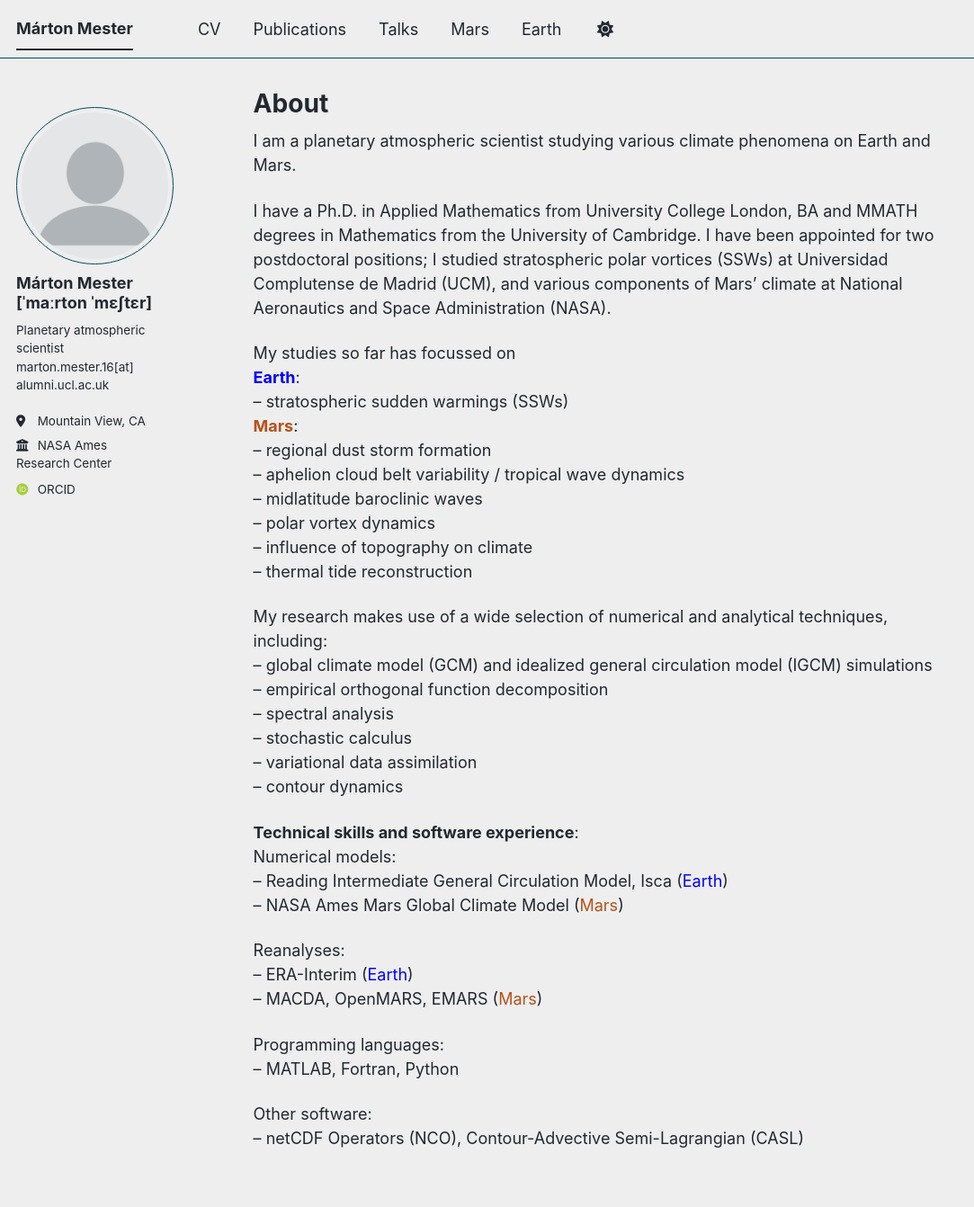
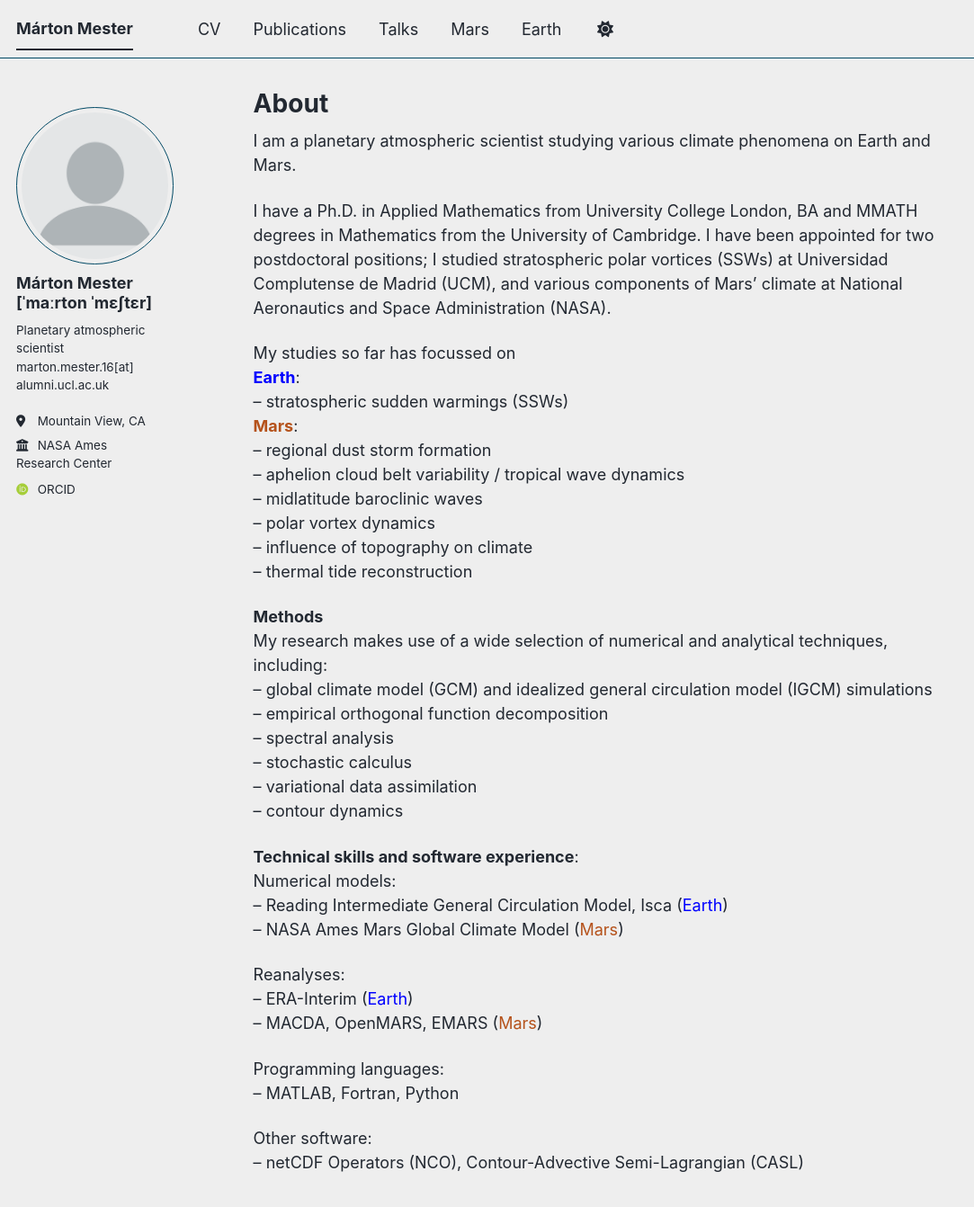
Before and after one commit to thengc6369/thengc6369.github.io, a Jekyll site: the page built from _pages/about.md, in a window 1280 px wide and 1356 px high. Shown: the top 1342 px of the window at 90% size, without its empty margins (0-1083 px from the left). Built offline with Jekyll 4.4.1, drawn with Linux system fonts in a browser that asks for light colours; some web fonts are replaced; a script bundle is joined from its source files by our own code; library files that are not in the unit come from our copies.

Commit message:
Update about.md

```diff
--- a/_pages/about.md
+++ b/_pages/about.md
@@ -19,7 +19,7 @@ My studies so far has focussed on <br>
 &ndash; influence of topography on climate <br>
 &ndash; thermal tide reconstruction <br>
 
-
+<b>Methods</b> <br>
 My research makes use of a wide selection of numerical and analytical techniques, including: <br>
 &ndash; global climate model (GCM) and idealized general circulation model (IGCM) simulations <br>
 &ndash; empirical orthogonal function decomposition <br>
```
